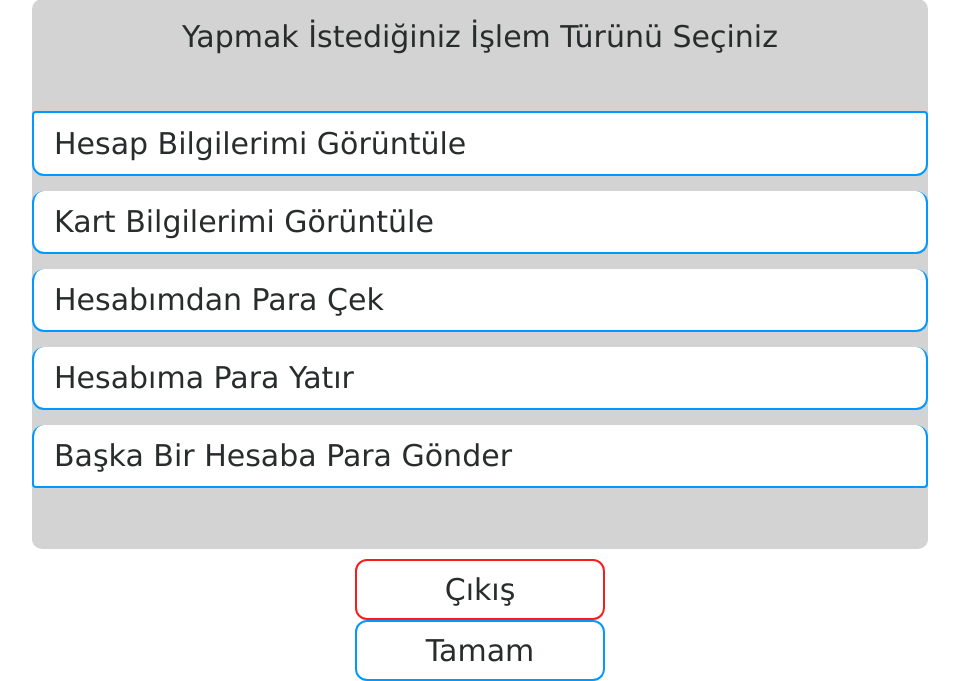
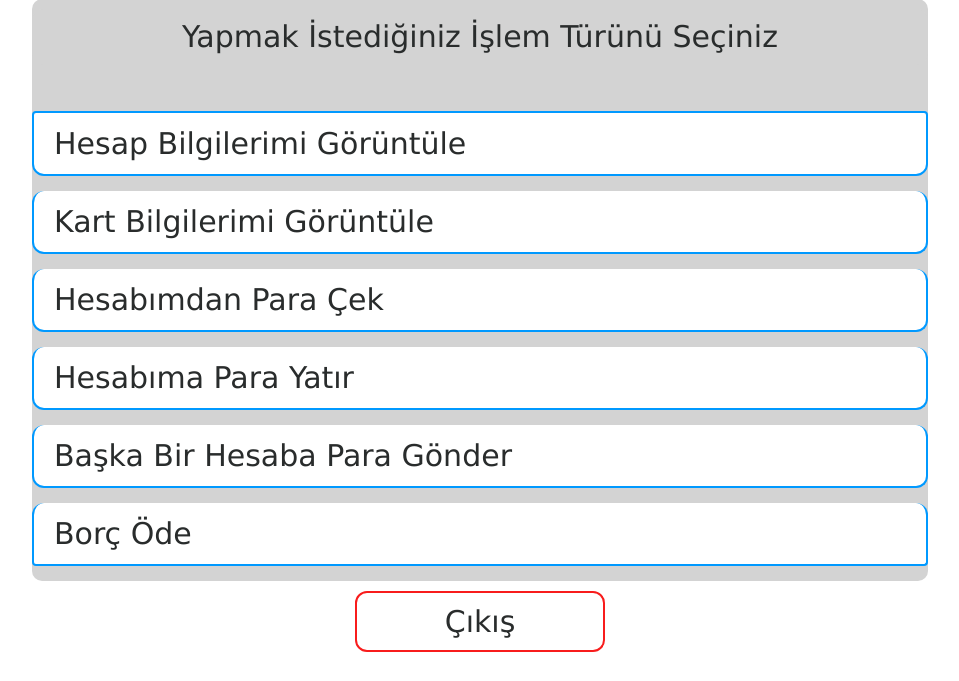
Before and after one commit to OykuE/Frontend-ATMapplication, a PHP site: page /secimekrani.php in a window 1280 px wide. Shown: the part 221-902 px from the top of the page, without its empty margins (160-1119 px from the left). After the commit the page ends 873 px from the top, so only its background shows below. Run offline with PHP 8.4, Linux system fonts and the light colour scheme.

Commit message:
update secimekrani page

```diff
--- a/secimekrani.php
+++ b/secimekrani.php
@@ -9,7 +9,7 @@
     </head>
     <header class="MainHeader"> </header>
     <body>
-        <div class="giris">
+        <div class="giris" style="height: auto">
             <h3>Yapmak İstediğiniz İşlem Türünü Seçiniz</h3><br><br>
             <div class="list-group">
                  <a href="hesapsecim.php" class="list-group-item list-group-item-secim">Hesap Bilgilerimi Görüntüle</a>
@@ -17,15 +17,14 @@
                  <a href="paracek.php" class="list-group-item list-group-item-secim">Hesabımdan Para Çek</a>
                  <a href="parayatir.php" class="list-group-item list-group-item-secim">Hesabıma Para Yatır</a>
                  <a href="paragonder.php" class="list-group-item list-group-item-secim">Başka Bir Hesaba Para Gönder</a>
+                 <a href="borcode.php" class="list-group-item list-group-item-secim">Borç Öde</a>
             </div>
         </div>
         <div class="footer">
             <div class="btn-group" role="group">
             <a href="index.php"><button type="button" class="btn btn-iptal">Çıkış</button></a>
             </div>
-           <div div class="btn-group" role="group">
-                 <button type="button" class="btn btn-onay">Tamam</button>
-             </div>
+
         </div>
 
     </body>
```
